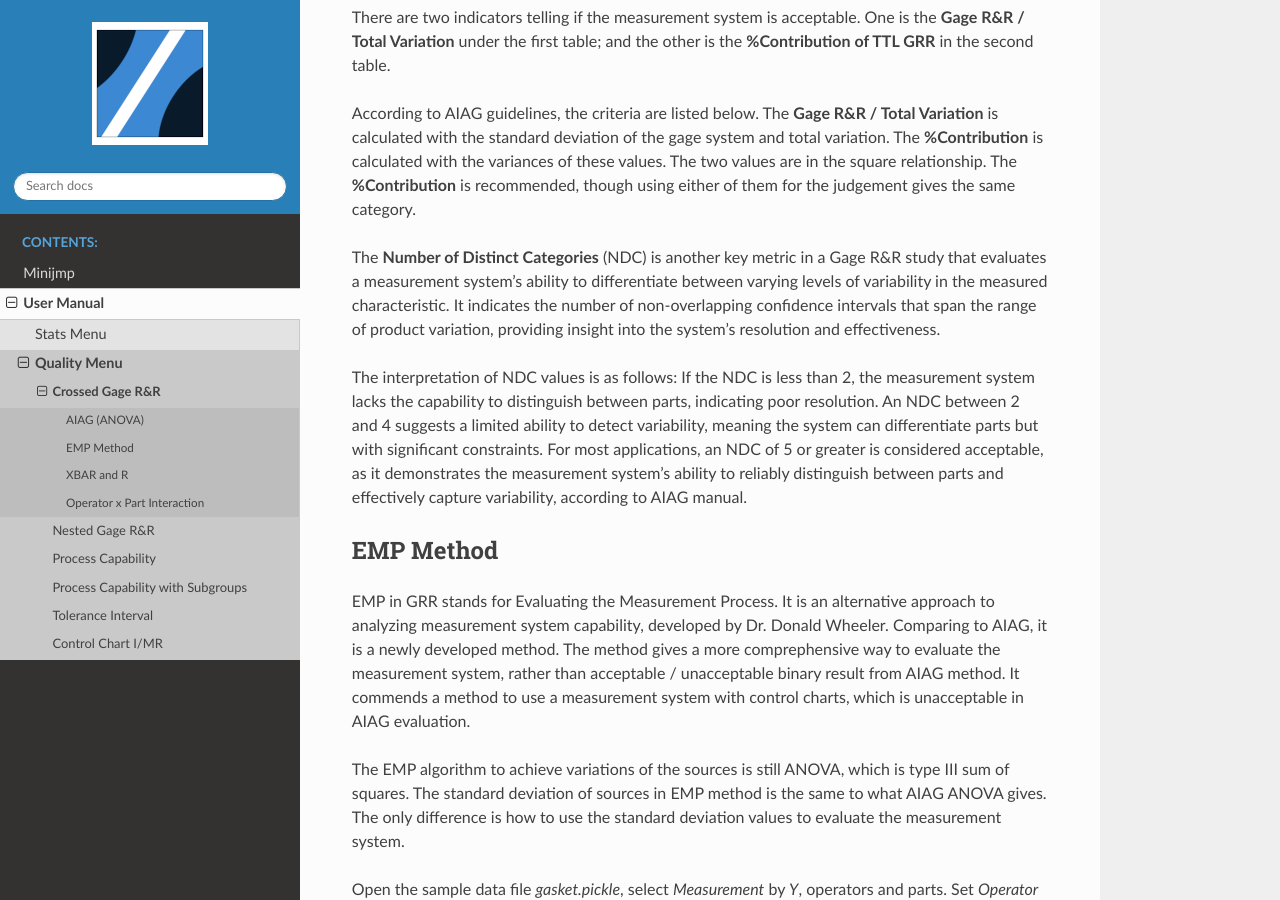
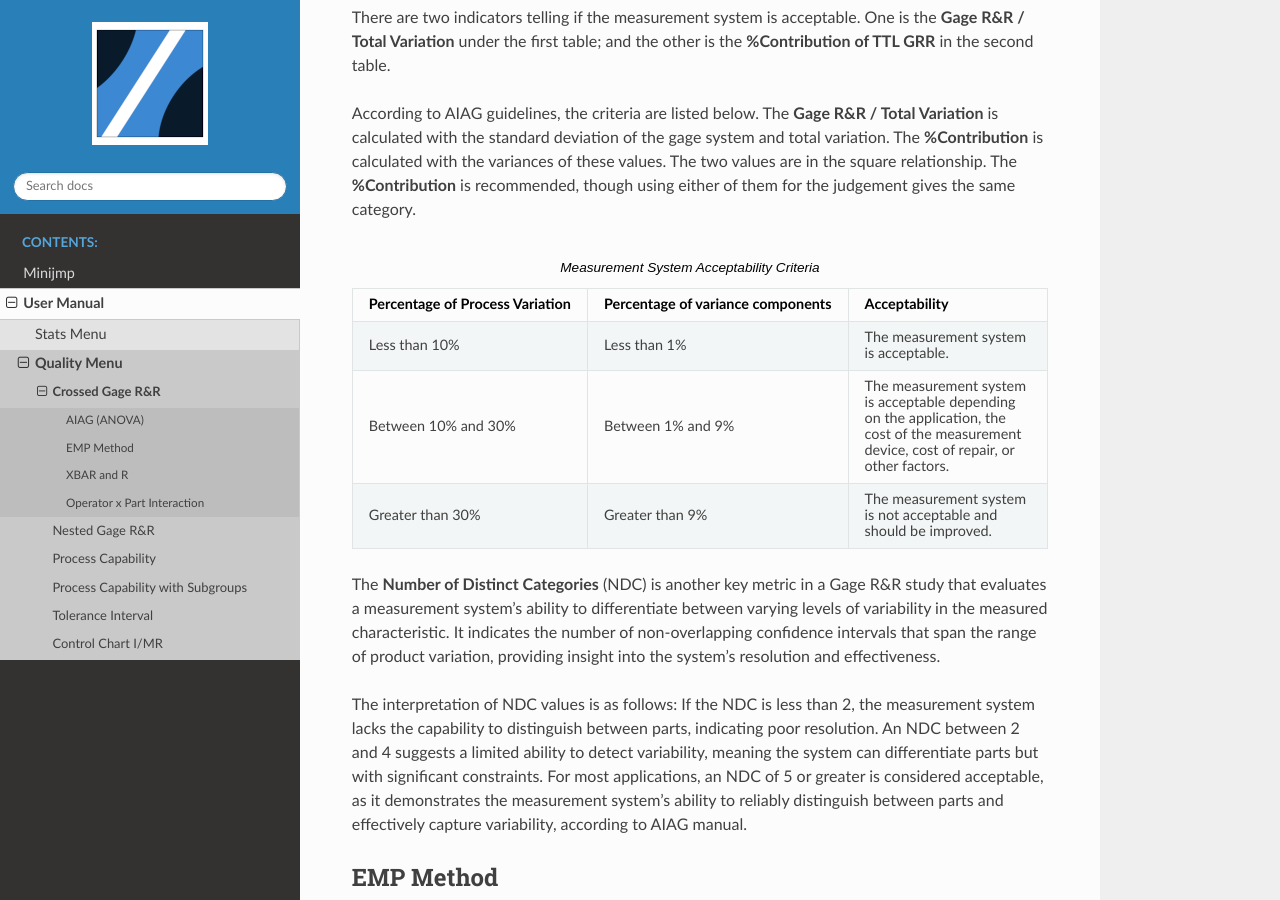
Before and after one commit to garrydu/Minijmp, a Sphinx documentation site: the page built from docs/usage/grr.rst, in a window 1280 px wide and 900 px high, scrolled down 3377 px. Built offline with Sphinx 7.4.7 and the Read the Docs theme 3.1.0, drawn with Linux system fonts in a browser that asks for light colours; part of the change alters nothing that is shown.

```diff
--- a/docs/usage/grr.rst
+++ b/docs/usage/grr.rst
@@ -94,7 +94,7 @@ According to AIAG guidelines, the criteria are listed below. The **Gage R&R / To
 .. list-table:: Measurement System Acceptability Criteria
    :header-rows: 1
    :widths: 30 30 40
-   :class tight-table
+   :class: tight-table
 
    * - Percentage of Process Variation
      - Percentage of variance components
```
